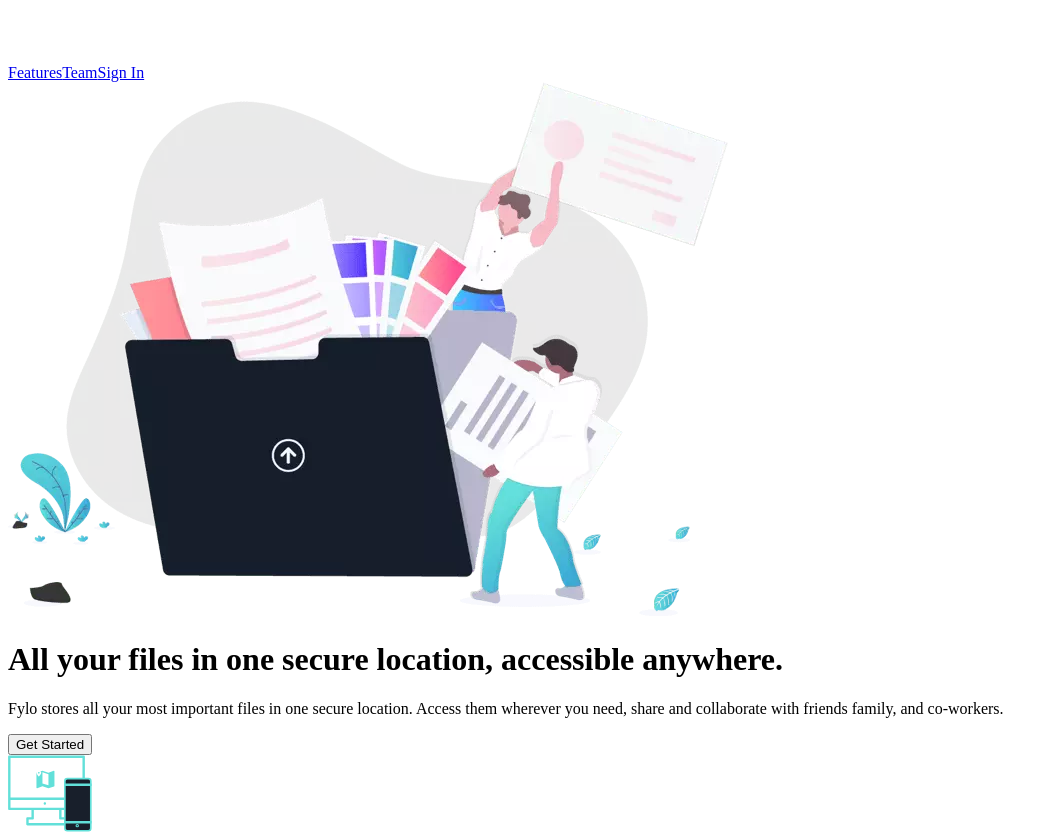
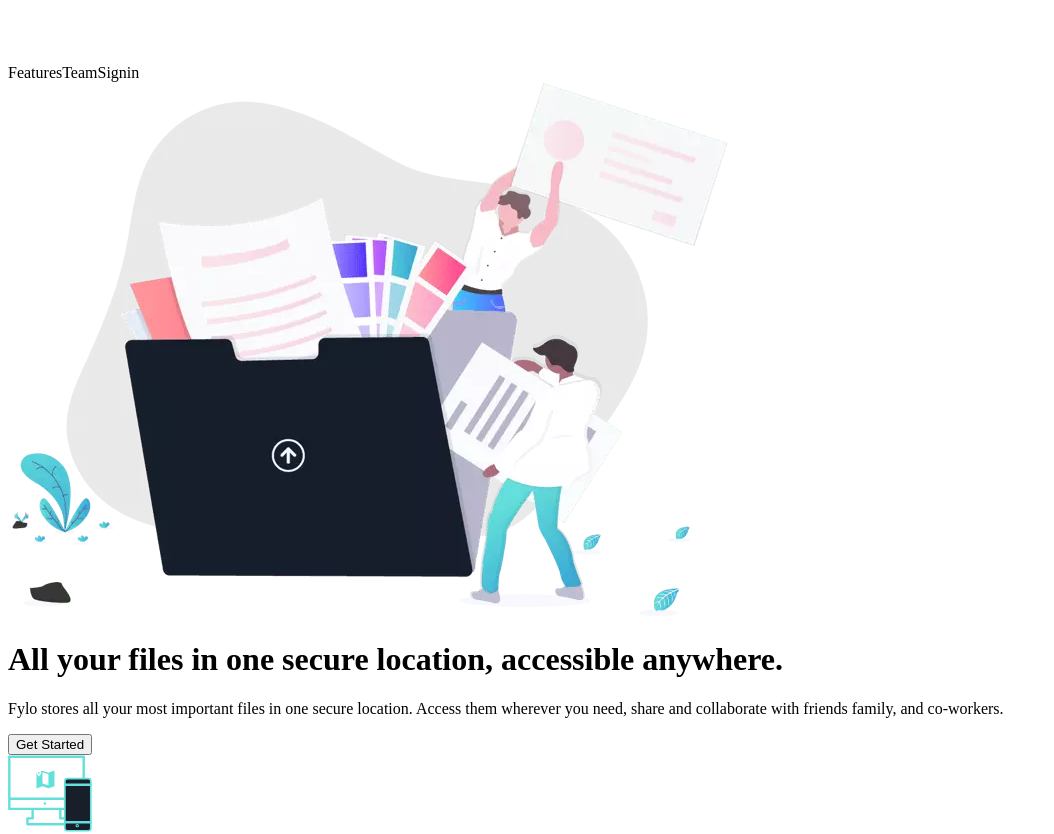
Before and after one commit to bilalturkmen/fylo-dark-theme-landing-page, a React (Vite) app: page / in a window 1280 px wide. Shown: the top 834 px of the page, without its empty margins (0-1054 px from the left). Built offline with nearby package versions, Linux system fonts and the light colour scheme; the HTML template or start-up script is replaced by a standard one.

Commit message:
update navbar

```diff
--- a/src/components/Features.tsx
+++ b/src/components/Features.tsx
@@ -3,7 +3,7 @@ import { featData } from "./";
 
 const Features = () => {
   return (
-    <section id="features" className="features">
+    <section id="featuresSection" className="features">
       {featData.features.map(
         (
           feat: {
--- a/src/components/Navbar.tsx
+++ b/src/components/Navbar.tsx
@@ -1,40 +1,16 @@
-import { useEffect, useState } from "react";
-import { navLinks } from ".";
+import { useSticky } from "./";
+import { Navlinks } from "./";
 
 const Navbar = () => {
-  const [stickyClass, setStickyClass] = useState<string>("");
-
-  useEffect(() => {
-    window.addEventListener("scroll", stickNavbar);
-    return () => window.removeEventListener("scroll", stickNavbar);
-  }, []);
-
-  const stickNavbar = () => {
-    if (window !== undefined) {
-      let windowHeight = window.scrollY;
-      // window height changed for the demo
-      if (windowHeight > 150) {
-        setStickyClass("sticky-nav");
-      } else {
-        setStickyClass("");
-      }
-    }
-  };
+  // sticky navbar hooks
+  const stickyClass = useSticky();
 
   return (
     <div className={`navbar ${stickyClass}`}>
       <a href="#" className="notLink">
         <img src="./images/logo.svg" alt="Fylo Logo" width={176} height={52} />
       </a>
-      <nav>
-        {navLinks.map((link, index) => {
-          return (
-            <a key={index} href={link.path}>
-              {link.name}
-            </a>
-          );
-        })}
-      </nav>
+      <Navlinks />
     </div>
   );
 };
--- /dev/null
+++ b/src/components/Navlinks.tsx
@@ -0,0 +1,24 @@
+import { menuLinks } from "./";
+
+const Navlinks = () => {
+  // get menu links and add scroll id
+  const renderNavLink = (content: any) => {
+    const scrollToId: string = `${content.toLowerCase()}Section`;
+
+    const handleClickNav = () => {
+      (document.getElementById(scrollToId) as HTMLAnchorElement).scrollIntoView(
+        {
+          behavior: "smooth",
+        }
+      );
+    };
+    return (
+      <a key={content} onClick={handleClickNav}>
+        {content}
+      </a>
+    );
+  };
+  return <nav>{menuLinks.map((nav) => renderNavLink(nav))}</nav>;
+};
+
+export default Navlinks;
--- a/src/components/SubsForm.tsx
+++ b/src/components/SubsForm.tsx
@@ -25,7 +25,7 @@ const SubsForm = () => {
   };
 
   return (
-    <section id="subsform" className="subsform">
+    <section id="signinSection" className="subsform">
       <h2>Get early access today</h2>
       <p>
         It only takes a minute to sign up and our free starter tier is extremely
--- a/src/components/Team.tsx
+++ b/src/components/Team.tsx
@@ -1,6 +1,6 @@
 const Team = () => {
   return (
-    <section id="team" className="team">
+    <section id="teamSection" className="team">
       <img
         src="./images/illustration-stay-productive.webp"
         alt=""
--- a/src/components/index.ts
+++ b/src/components/index.ts
@@ -9,15 +9,18 @@ import WelcomeMsg from "./WelcomeMsg";
 import FooterComp from "./Footer";
 import Attribution from "./Attribution";
 import ScrolltoTop from "./ScrolltoTop";
+import { useSticky } from "../hooks/useSticky";
+import Navlinks from "./Navlinks";
 
 // Import Data
 import featData from "../data/feature-data.json";
 import quotesData from "../data/quotes-data.json";
-import { navLinks } from "../data/menu-data";
+import { menuLinks } from "../data/menu-data";
 
 //////////////////////////
 // Export Components
 export { Navbar };
+export { Navlinks };
 export { Hero };
 export { Features };
 export { Team };
@@ -29,8 +32,9 @@ export { Attribution };
 
 //export utils
 export { ScrolltoTop };
+export { useSticky };
 
 // Export Data
 export { featData };
 export { quotesData };
-export { navLinks };
+export { menuLinks };
--- a/src/data/menu-data.tsx
+++ b/src/data/menu-data.tsx
@@ -1,17 +1 @@
-export const navLinks = [
-  {
-    name: "Features",
-    path: "#features",
-    id: "features",
-  },
-  {
-    name: "Team",
-    path: "#team",
-    id: "team",
-  },
-  {
-    name: "Sign In",
-    path: "#subsform",
-    id: "subsform",
-  },
-];
+export const menuLinks = ["Features", "Team", "Signin"];
--- /dev/null
+++ b/src/hooks/useSticky.tsx
@@ -0,0 +1,23 @@
+import React from "react";
+
+export const useSticky = () => {
+  // Sticky navbar add class
+  const [stickyClass, setStickyClass] = React.useState<string>("");
+
+  React.useEffect(() => {
+    window.addEventListener("scroll", stickNavbar);
+    return () => window.removeEventListener("scroll", stickNavbar);
+  }, [stickyClass]);
+
+  const stickNavbar = () => {
+    if (window !== undefined) {
+      let windowHeight = window.scrollY;
+      if (windowHeight > 150) {
+        setStickyClass("sticky-nav");
+      } else {
+        setStickyClass("");
+      }
+    }
+  };
+  return [stickyClass];
+};
```
Also changed, not shown: src/index-min.css.
